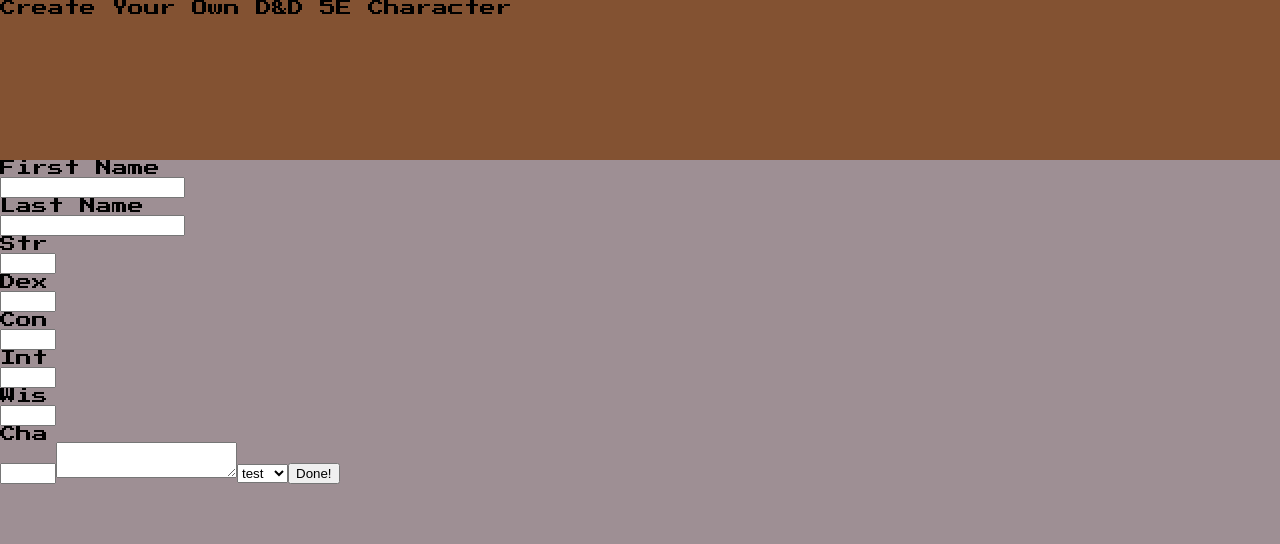
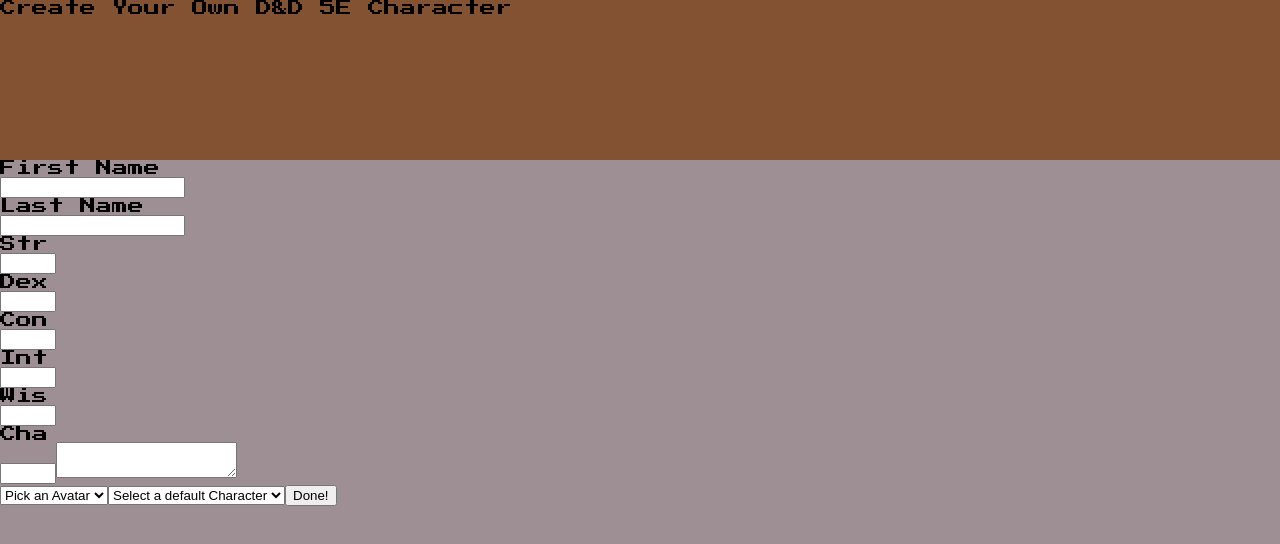
Before and after one commit to Ovorp/DnD-Character-Creator, a React (Create React App) app: page / in a window 1280 px wide. Shown: the top 544 px of the page. Built offline with nearby package versions, Linux system fonts and the light colour scheme; no server answers.

Commit message:
finished all of the creation page logic, i think

```diff
--- a/src/components/Avatar.js
+++ b/src/components/Avatar.js
@@ -3,9 +3,19 @@
 export default function Avatar(props) {
   return (
     <select name="avatar" onChange={props.handleUpdateUserInput}>
-      <option value="test1">test</option>
-      <option value="test2">test2</option>
-      <option value="test3">test3</option>
+      <option value="">Pick an Avatar</option>
+      <option value="https://db4sgowjqfwig.cloudfront.net/campaigns/178338/assets/813777/Tortle.png?1514853655">
+        Avatar 1
+      </option>
+      <option value="https://pbs.twimg.com/media/DkVH93jW0AAzXwP.png">
+        Avatar 2
+      </option>
+      <option value="https://pbs.twimg.com/media/DMJbPTJVQAA5u3A.jpg">
+        Avatar 3
+      </option>
+      <option value="https://64.media.tumblr.com/f2626f1bf3721b1753aa8c428c9434e5/tumblr_oiem29UTd11qkpz2go1_1280.png">
+        Avatar 4
+      </option>
     </select>
   );
 }
--- a/src/components/Creation.js
+++ b/src/components/Creation.js
@@ -5,6 +5,7 @@
 import NameInput from './NameInput';
 import NumberInput from './NumberInput';
 import Avatar from './Avatar';
+import DefaultChar from './DefaultChar';
 
 export default class Creation extends Component {
   constructor(props) {
@@ -21,6 +22,7 @@
       cha: '',
       bio: '',
       avatar: '',
+      id: 0,
     };
   }
 
@@ -36,6 +38,36 @@
     });
   };
 
+  handleDefaultChar = (obj) => {
+    const {
+      firstName,
+      lastName,
+      str,
+      dex,
+      con,
+      int,
+      wis,
+      cha,
+      bio,
+      avatar,
+      id,
+    } = obj;
+
+    this.setState({
+      firstName,
+      lastName,
+      str: +str,
+      dex: +dex,
+      con: +con,
+      int: +int,
+      wis: +wis,
+      cha: +cha,
+      bio,
+      avatar,
+      id: +id,
+    });
+  };
+
   handleSubmitCharSheet = () => {
     const {
       firstName,
@@ -48,7 +80,30 @@
       cha,
       bio,
       avatar,
+      id,
     } = this.state;
+
+    if (id > 0) {
+      axios
+        .put(`/api/characters/${this.state.id}`, {
+          firstName,
+          lastName,
+          str,
+          dex,
+          con,
+          int,
+          wis,
+          cha,
+          bio,
+          avatar,
+        })
+        .then((res) => {
+          console.log(res);
+        })
+        .catch((error) => {
+          console.log(error);
+        });
+    } else {
       axios
         .post('/api/characters', {
           firstName,
@@ -68,6 +123,7 @@
         .catch((error) => {
           console.log(error);
         });
+    }
   };
 
   render() {
@@ -75,6 +131,7 @@
     return (
       <div className="creation">
         <Header header={`Create Your Own D&D 5E Character`} />
+        <div className="stats-creation">
           <NameInput
             name="firstName"
             value={this.state.firstName}
@@ -121,11 +178,19 @@
             value={this.state.bio}
             onChange={this.handleUpdateUserInput}
           />
+        </div>
         <Avatar
           name="avatar"
           handleUpdateUserInput={this.handleUpdateUserInput}
         />
-
+        {this.state.avatar ? (
+          <img
+            src={this.state.avatar}
+            alt="Avatar"
+            className="avatar-creation"
+          />
+        ) : null}
+        <DefaultChar handleDefaultChar={this.handleDefaultChar} />
         <button className="doneBTN" onClick={this.handleSubmitCharSheet}>
           Done!
         </button>
--- /dev/null
+++ b/src/components/DefaultChar.js
@@ -0,0 +1,67 @@
+import React, { Component } from 'react';
+import axios from 'axios';
+
+export default class DefaultChar extends Component {
+  constructor(props) {
+    super(props);
+
+    this.state = {
+      charSheets: [],
+    };
+  }
+
+  componentDidMount = () => {
+    axios
+      .get('api/characters')
+      .then((res) => {
+        this.setState({
+          charSheets: res.data,
+        });
+      })
+      .catch((error) => {
+        console.log(error);
+      });
+  };
+
+  render() {
+    return (
+      <select
+        onChange={(e) => {
+          if (e.target.value !== 'false') {
+            this.props.handleDefaultChar(this.state.charSheets[e.target.value]);
+          } else {
+            this.props.handleDefaultChar({
+              firstName: '',
+              lastName: '',
+              str: '',
+              dex: '',
+              con: '',
+              int: '',
+              wis: '',
+              cha: '',
+              bio: '',
+              avatar: '',
+              id: 0,
+            });
+          }
+          axios
+            .get('api/characters')
+            .then((res) => {
+              this.setState({
+                charSheets: res.data,
+              });
+            })
+            .catch((error) => {
+              console.log(error);
+            });
+        }}
+      >
+        <option value={false}>Select a default Character</option>
+        <option value={0}>turtle</option>
+        <option value={1}>elf</option>
+        <option value={2}>teifling</option>
+        <option value={3}>human</option>
+      </select>
+    );
+  }
+}
--- a/src/css/creation.css
+++ b/src/css/creation.css
@@ -2,3 +2,8 @@
   height: 100vh;
   width: 100vw;
 }
+
+.avatar-creation {
+  height: 100px;
+  width: 100px;
+}
```
Also changed, not shown: 1 other file (tests, documents, lock files or other folders). Lines whose indentation alone changed are shown as unchanged.
